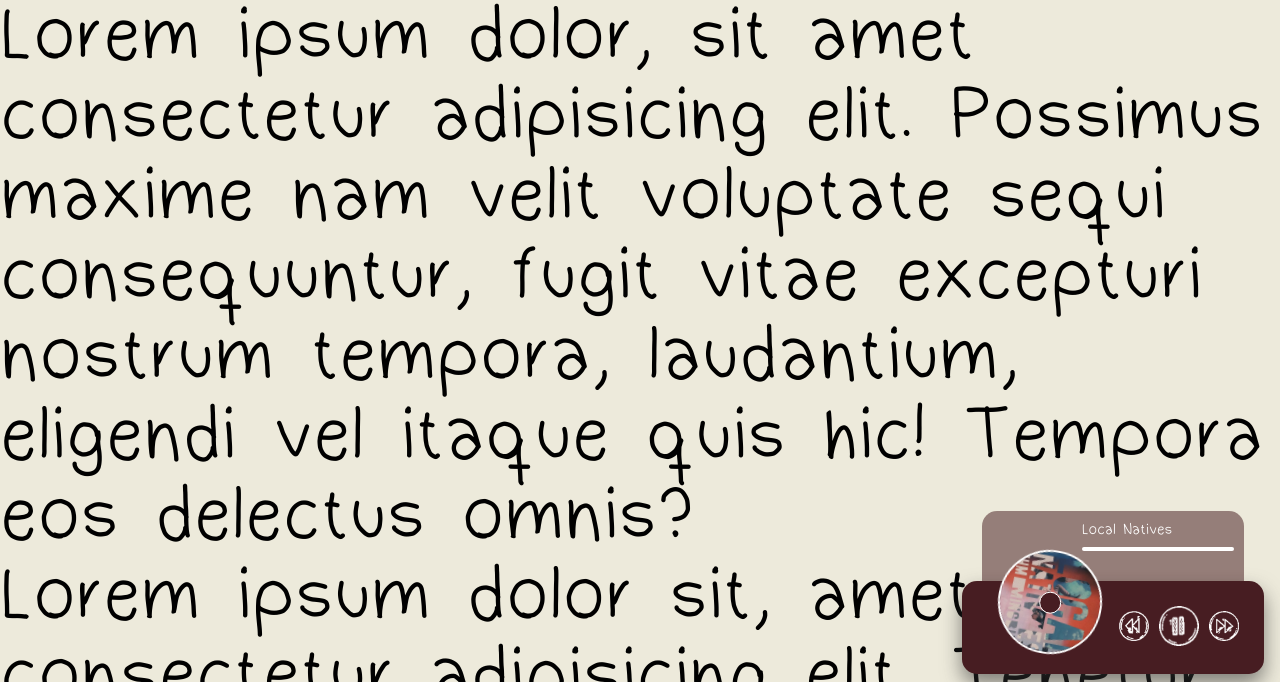
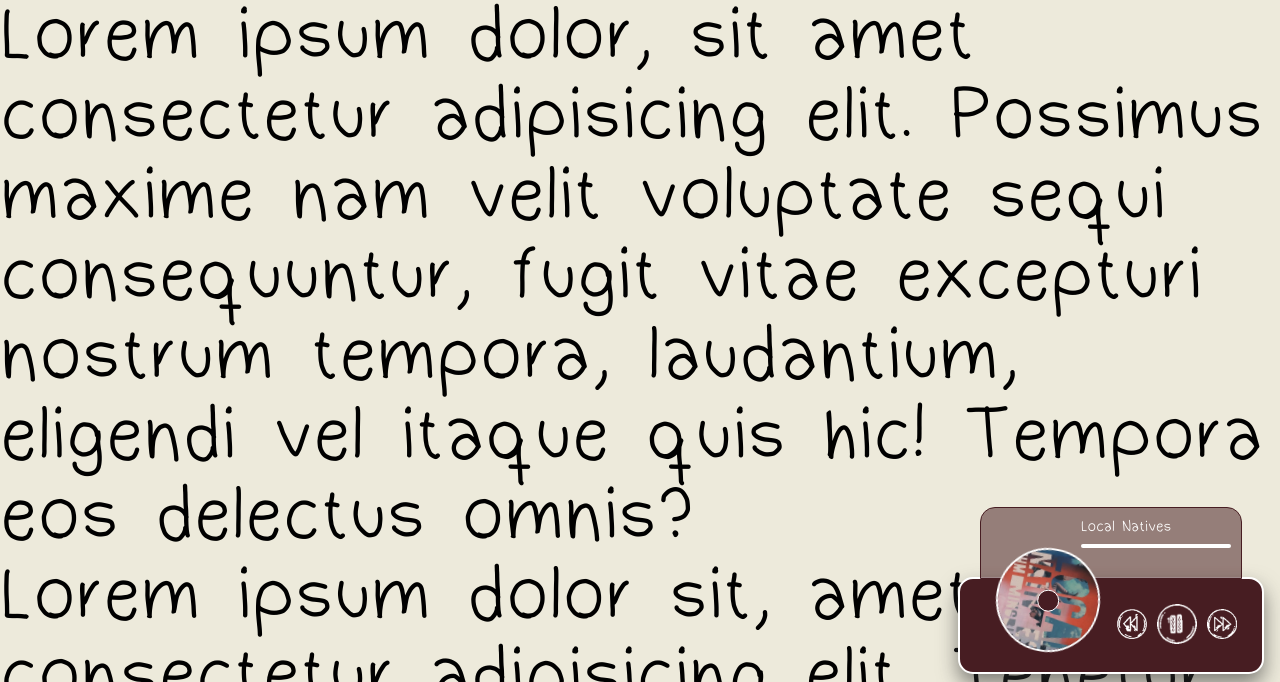
Before and after one commit to sarahscampos/life-is-strange-fanpage, a plain HTML site: page index.html in a window 1280 px wide. Both pictures are taken after a click on the button 1134 px from the left and 745 px from the top of the page. Shown: the part 118-800 px from the top of the page. Drawn offline with Linux system fonts and the light colour scheme.

Commit message:
style: border music player

```diff
--- a/styles/music-player.css
+++ b/styles/music-player.css
@@ -8,6 +8,7 @@
   bottom: .5rem;
   right: 1rem;
   z-index: 10;
+  border: 2px solid white;
 }
 
 .img-container {
@@ -84,6 +85,7 @@
   background-color: #471d2286;
   color: white;
   border-radius: 15px 15px 0 0;
+  border: 1px solid #471D22;
   position: absolute;
   top: 0;
   left: 20px;
```
